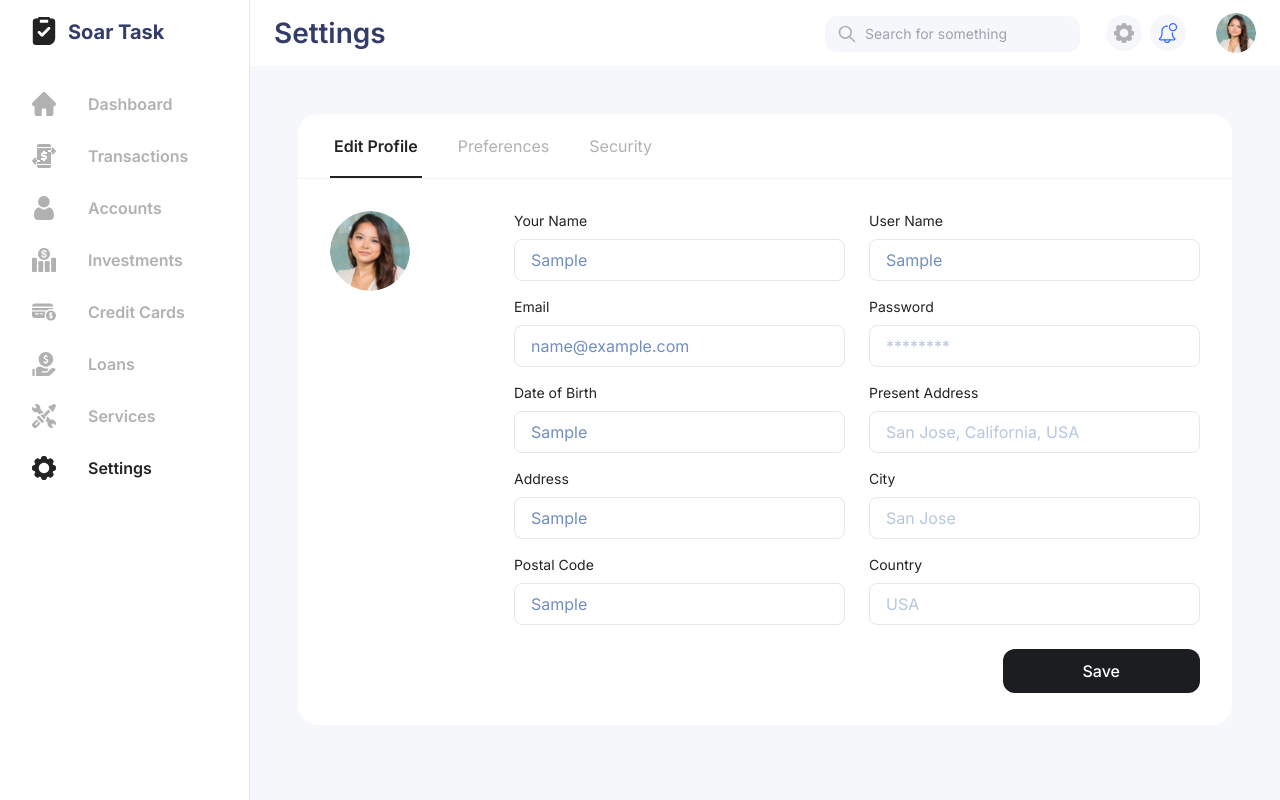
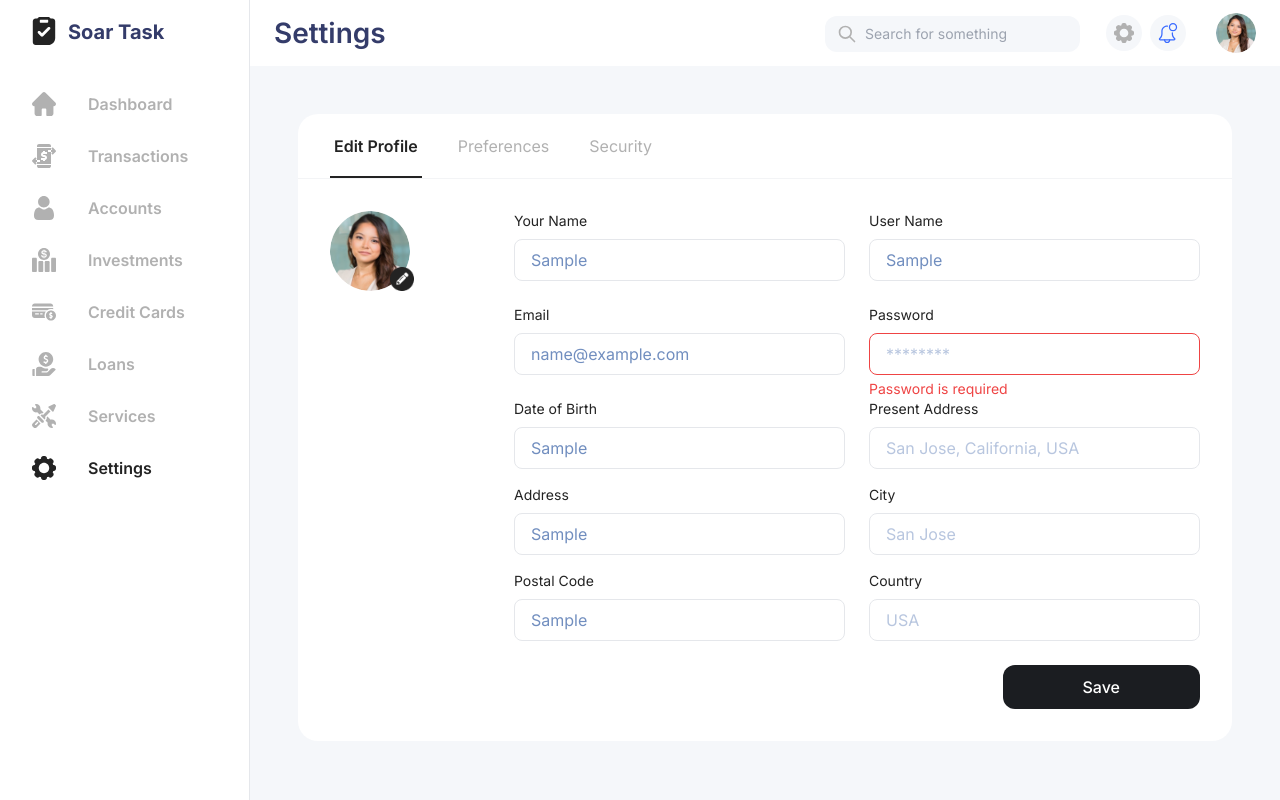
Before and after one commit to SrgeiHein/soar-task, a React (Create React App) app: page /settings in a window 1280 px wide. Both pictures are taken after typing "Sample", "name@example.com", "Sample", "Sample", "Sample", "Sample" into the empty fields and a click on the button "Save". Built offline with nearby package versions, Linux system fonts and the light colour scheme; what chartjs-plugin-datalabels would draw is missing.

Commit message:
profile edit

```diff
--- a/package.json
+++ b/package.json
@@ -16,6 +16,8 @@
     "react": "^19.0.0",
     "react-chartjs-2": "^5.3.0",
     "react-dom": "^19.0.0",
+    "react-hook-form": "^7.54.2",
+    "react-router-dom": "^6.29.0",
     "react-scripts": "5.0.1",
     "typescript": "^4.9.5",
     "web-vitals": "^2.1.4"
--- a/src/pages/Settings.tsx
+++ b/src/pages/Settings.tsx
@@ -1,7 +1,43 @@
 import React, { useState } from "react";
+import { useForm } from "react-hook-form";
+import { FormInputs } from "../types/form";
 
 const Settings = () => {
   const [activeTab, setActiveTab] = useState("edit-profile");
+  const [showSuccess, setShowSuccess] = useState(false);
+  const [selectedImage, setSelectedImage] = useState<string>(
+    "/assets/bigProfile.png"
+  );
+
+  const {
+    register,
+    handleSubmit,
+    reset,
+    formState: { errors },
+  } = useForm<FormInputs>();
+
+  const onSubmit = (data: FormInputs) => {
+    console.log(data);
+    // Reset form
+    reset();
+    // Show success message
+    setShowSuccess(true);
+    // Hide success message after 3 seconds
+    setTimeout(() => {
+      setShowSuccess(false);
+    }, 3000);
+  };
+
+  const handleImageUpload = (event: React.ChangeEvent<HTMLInputElement>) => {
+    const file = event.target.files?.[0];
+    if (file) {
+      const reader = new FileReader();
+      reader.onloadend = () => {
+        setSelectedImage(reader.result as string);
+      };
+      reader.readAsDataURL(file);
+    }
+  };
 
   const tabs = [
     { id: "edit-profile", label: "Edit Profile" },
@@ -37,38 +73,87 @@ const Settings = () => {
         {/* Edit Profile Content */}
         {activeTab === "edit-profile" && (
           <div className="p-8">
+            {showSuccess && (
+              <div className="mb-6 bg-green-100 border border-green-400 text-green-700 px-4 py-3 rounded relative">
+                <span className="block sm:inline">
+                  Your profile has been edited successfully!
+                </span>
+              </div>
+            )}
+            <form onSubmit={handleSubmit(onSubmit)}>
               <div className="max-w-full">
                 <div className="flex flex-col md:flex-row gap-6">
                   <div className="flex-1 lg:max-w-[10rem] flex justify-center md:justify-start">
+                    <div className="relative group">
                       <div className="h-20 w-20 rounded-full overflow-hidden">
                         <img
-                      src="/assets/bigProfile.png"
+                          src={selectedImage}
                           alt="Profile"
                           className="w-full h-full object-cover"
                         />
                       </div>
+                      <label className="absolute top-[50px] right-[-10px] cursor-pointer  p-1.5 rounded-full transition-colors">
+                        <input
+                          type="file"
+                          className="hidden"
+                          accept="image/*"
+                          onChange={handleImageUpload}
+                        />
+                        <img
+                          src="/assets/edit.png"
+                          alt="Edit"
+                          className="w-6 h-6"
+                        />
+                      </label>
+                    </div>
                   </div>
                   <div className="flex-1">
                     <div className="space-y-4">
-                    <div>
+                      <div className="h-[78px]">
                         <label className="block text-sm text-[#232323] font-[16px] mb-2">
                           Your Name
                         </label>
                         <input
                           type="text"
-                        className="w-full px-4 py-2 border border-gray-200 rounded-lg focus:outline-none focus:ring-0 text-[#718EBF] placeholder:text-[#718EBF]/50"
+                          className={`w-full px-4 py-2 border ${
+                            errors.yourName
+                              ? "border-red-500"
+                              : "border-gray-200"
+                          } rounded-lg focus:outline-none focus:ring-0 text-[#718EBF] placeholder:text-[#718EBF]/50`}
                           placeholder="Charlene Reed"
+                          {...register("yourName", {
+                            required: "Name is required",
+                          })}
                         />
+                        {errors.yourName && (
+                          <p className="mt-1 text-sm text-red-500">
+                            {errors.yourName.message}
+                          </p>
+                        )}
                       </div>
-                    <div>
+                      <div className="h-[78px]">
                         <label className="block text-sm text-[#232323] font-[16px] mb-2">
                           Email
                         </label>
                         <input
                           type="email"
-                        className="w-full px-4 py-2 border border-gray-200 rounded-lg focus:outline-none focus:ring-0 text-[#718EBF] placeholder:text-[#718EBF]/50"
+                          className={`w-full px-4 py-2 border ${
+                            errors.email ? "border-red-500" : "border-gray-200"
+                          } rounded-lg focus:outline-none focus:ring-0 text-[#718EBF] placeholder:text-[#718EBF]/50`}
                           placeholder="charlenereed@gmail.com"
+                          {...register("email", {
+                            required: "Email is required",
+                            pattern: {
+                              value: /^[A-Z0-9._%+-]+@[A-Z0-9.-]+\.[A-Z]{2,}$/i,
+                              message: "Invalid email address",
+                            },
+                          })}
                         />
+                        {errors.email && (
+                          <p className="mt-1 text-sm text-red-500">
+                            {errors.email.message}
+                          </p>
+                        )}
                       </div>
                       <div>
                         <label className="block text-sm text-[#232323] font-[16px] mb-2">
@@ -78,6 +163,7 @@ const Settings = () => {
                           type="text"
                           className="w-full px-4 py-2 border border-gray-200 rounded-lg focus:outline-none focus:ring-0 text-[#718EBF] placeholder:text-[#718EBF]/50"
                           placeholder="25 January 1990"
+                          {...register("dateOfBirth")}
                         />
                       </div>
                       <div>
@@ -88,6 +174,7 @@ const Settings = () => {
                           type="text"
                           className="w-full px-4 py-2 border border-gray-200 rounded-lg focus:outline-none focus:ring-0 text-[#718EBF] placeholder:text-[#718EBF]/50"
                           placeholder="San Jose, California, USA"
+                          {...register("address")}
                         />
                       </div>
                       <div>
@@ -98,31 +185,60 @@ const Settings = () => {
                           type="text"
                           className="w-full px-4 py-2 border border-gray-200 rounded-lg focus:outline-none focus:ring-0 text-[#718EBF] placeholder:text-[#718EBF]/50"
                           placeholder="45962"
+                          {...register("postalCode")}
                         />
                       </div>
                     </div>
                   </div>
                   <div className="flex-1">
                     <div className="space-y-4">
-                    <div>
+                      <div className="h-[78px]">
                         <label className="block text-sm text-[#232323] font-[16px] mb-2">
                           User Name
                         </label>
                         <input
                           type="text"
-                        className="w-full px-4 py-2 border border-gray-200 rounded-lg focus:outline-none focus:ring-0 text-[#718EBF] placeholder:text-[#718EBF]/50"
+                          className={`w-full px-4 py-2 border ${
+                            errors.userName
+                              ? "border-red-500"
+                              : "border-gray-200"
+                          } rounded-lg focus:outline-none focus:ring-0 text-[#718EBF] placeholder:text-[#718EBF]/50`}
                           placeholder="Charlene Reed"
+                          {...register("userName", {
+                            required: "Username is required",
+                          })}
                         />
+                        {errors.userName && (
+                          <p className="mt-1 text-sm text-red-500">
+                            {errors.userName.message}
+                          </p>
+                        )}
                       </div>
-                    <div>
+                      <div className="h-[78px]">
                         <label className="block text-sm text-[#232323] font-[16px] mb-2">
                           Password
                         </label>
                         <input
                           type="password"
-                        className="w-full px-4 py-2 border border-gray-200 rounded-lg focus:outline-none focus:ring-0 text-[#718EBF] placeholder:text-[#718EBF]/50"
+                          className={`w-full px-4 py-2 border ${
+                            errors.password
+                              ? "border-red-500"
+                              : "border-gray-200"
+                          } rounded-lg focus:outline-none focus:ring-0 text-[#718EBF] placeholder:text-[#718EBF]/50`}
                           placeholder="********"
+                          {...register("password", {
+                            required: "Password is required",
+                            minLength: {
+                              value: 8,
+                              message: "Password must be at least 8 characters",
+                            },
+                          })}
                         />
+                        {errors.password && (
+                          <p className="mt-1 text-sm text-red-500">
+                            {errors.password.message}
+                          </p>
+                        )}
                       </div>
                       <div>
                         <label className="block text-sm text-[#232323] font-[16px] mb-2">
@@ -132,6 +248,7 @@ const Settings = () => {
                           type="text"
                           className="w-full px-4 py-2 border border-gray-200 rounded-lg focus:outline-none focus:ring-0 text-[#718EBF] placeholder:text-[#718EBF]/50"
                           placeholder="San Jose, California, USA"
+                          {...register("presentAddress")}
                         />
                       </div>
                       <div>
@@ -142,6 +259,7 @@ const Settings = () => {
                           type="text"
                           className="w-full px-4 py-2 border border-gray-200 rounded-lg focus:outline-none focus:ring-0 text-[#718EBF] placeholder:text-[#718EBF]/50"
                           placeholder="San Jose"
+                          {...register("city")}
                         />
                       </div>
                       <div>
@@ -152,17 +270,22 @@ const Settings = () => {
                           type="text"
                           className="w-full px-4 py-2 border border-gray-200 rounded-lg focus:outline-none focus:ring-0 text-[#718EBF] placeholder:text-[#718EBF]/50"
                           placeholder="USA"
+                          {...register("country")}
                         />
                       </div>
                     </div>
                   </div>
                 </div>
                 <div className="flex md:justify-end mt-6">
-                <button className="w-full md:w-auto bg-[#1B1D21] text-white px-20 py-2.5 rounded-xl hover:bg-[#2D2F33] transition-colors font-medium">
+                  <button
+                    type="submit"
+                    className="w-full md:w-auto bg-[#1B1D21] text-white px-20 py-2.5 rounded-xl hover:bg-[#2D2F33] transition-colors font-medium"
+                  >
                     Save
                   </button>
                 </div>
               </div>
+            </form>
           </div>
         )}
 
--- /dev/null
+++ b/src/types/form.ts
@@ -0,0 +1,12 @@
+export interface FormInputs {
+  yourName: string;
+  email: string;
+  dateOfBirth: string;
+  address: string;
+  postalCode: string;
+  userName: string;
+  password: string;
+  presentAddress: string;
+  city: string;
+  country: string;
+}
```
Also changed, not shown: public/assets/edit.png (added), 1 other file (tests, documents, lock files or other folders). Lines whose indentation alone changed are shown as unchanged.
